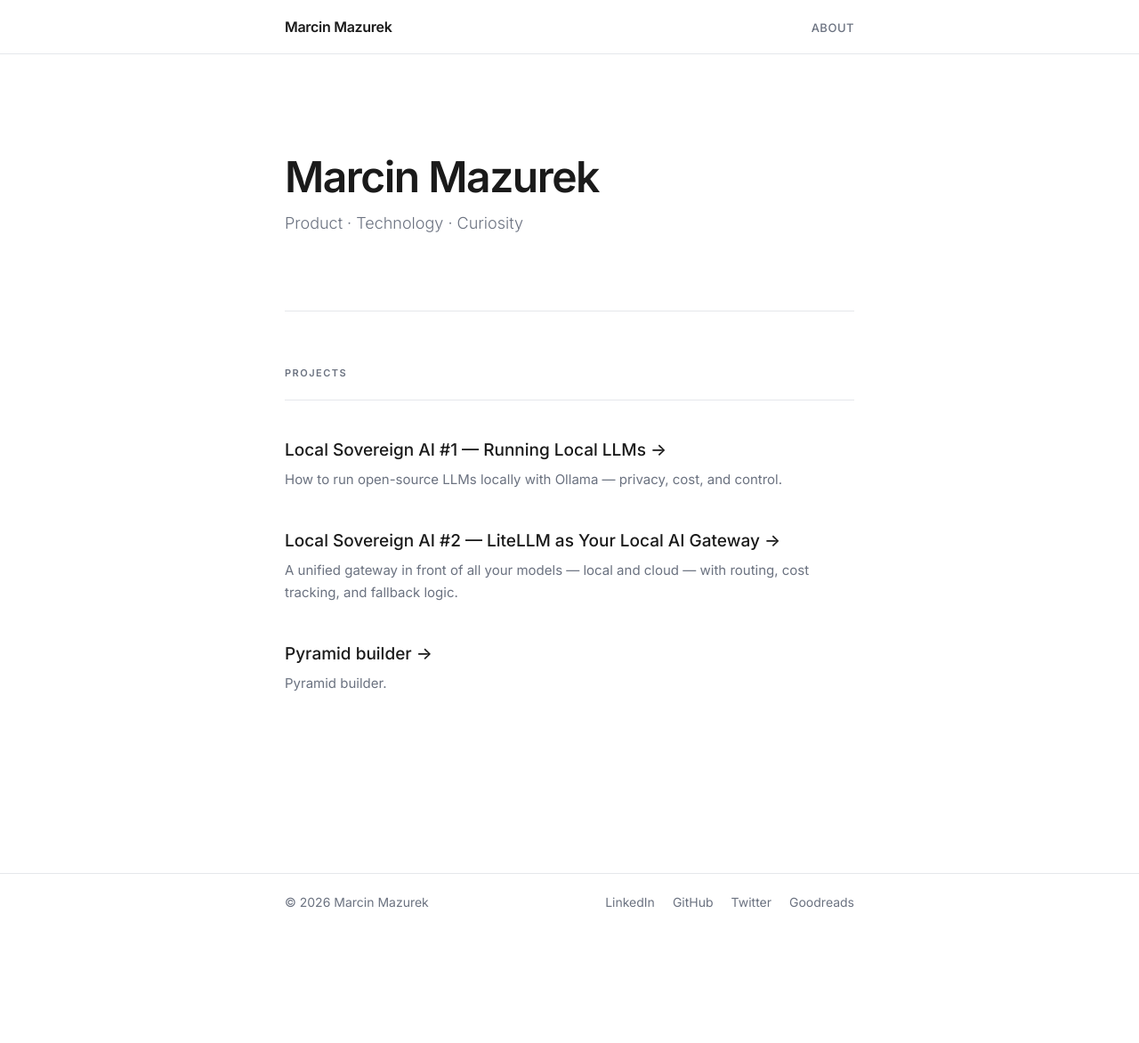
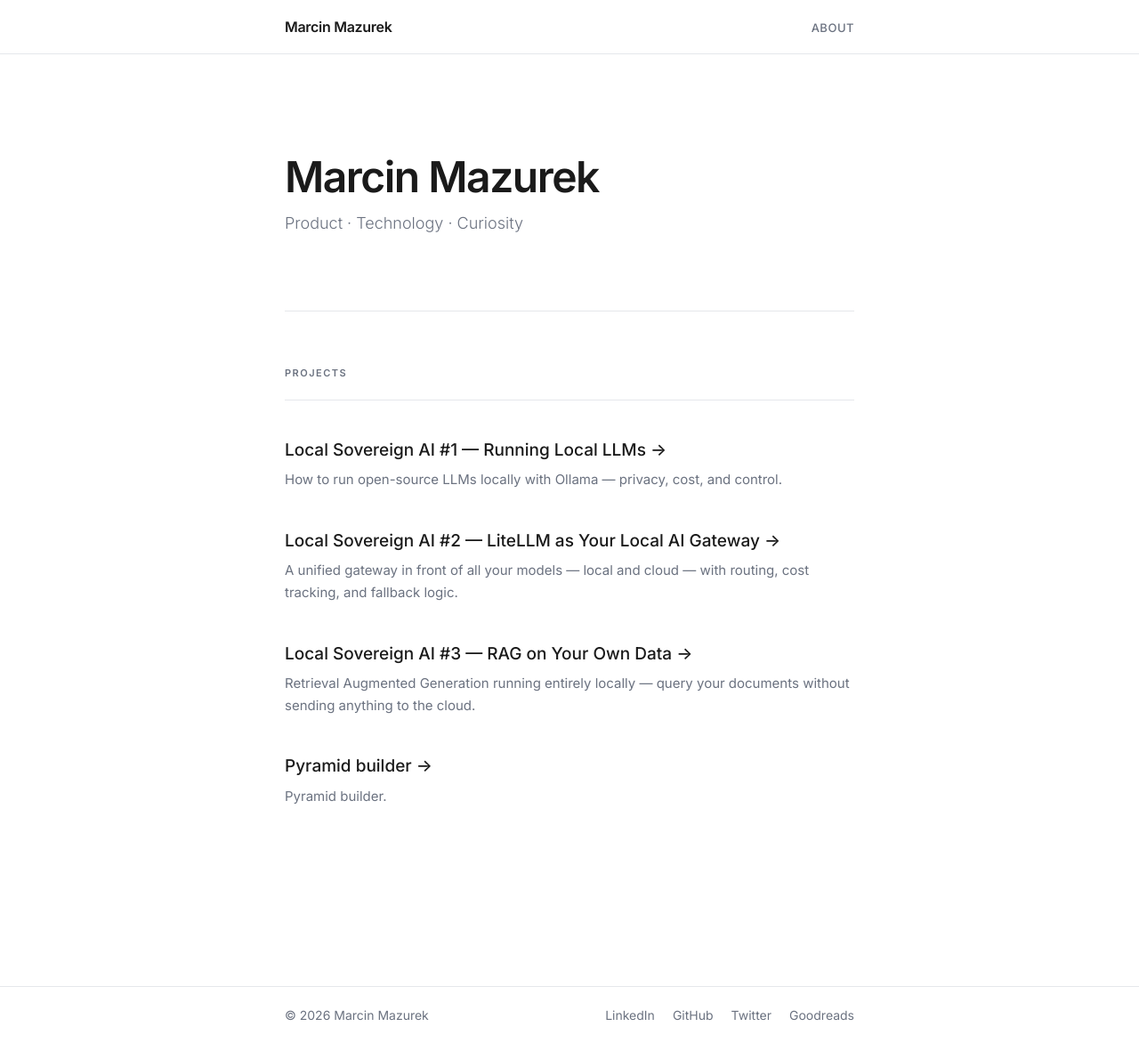
Before and after one commit to mazek/mazek.github.io, a Jekyll site: the page built from index.html, in a window 1280 px wide. Shown: the whole page at 89% size. Built offline with Jekyll 4.4.1, drawn with Linux system fonts in a browser that asks for light colours; before the commit the page ends 1045 px from its top, so only the background shows below that.

Commit message:
Add article-03 to projects list

```diff
--- a/_data/projects.yml
+++ b/_data/projects.yml
@@ -19,6 +19,10 @@
   url: /projects/article-02-litellm-gateway.html
   description: "A unified gateway in front of all your models — local and cloud — with routing, cost tracking, and fallback logic."
 
+- title: "Local Sovereign AI #3 — RAG on Your Own Data"
+  url: /projects/article-03-rag-local.html
+  description: "Retrieval Augmented Generation running entirely locally — query your documents without sending anything to the cloud."
+
 - title: "Pyramid builder"
   url: /projects/pyramid-builder.html
   description: "Pyramid builder."
```
